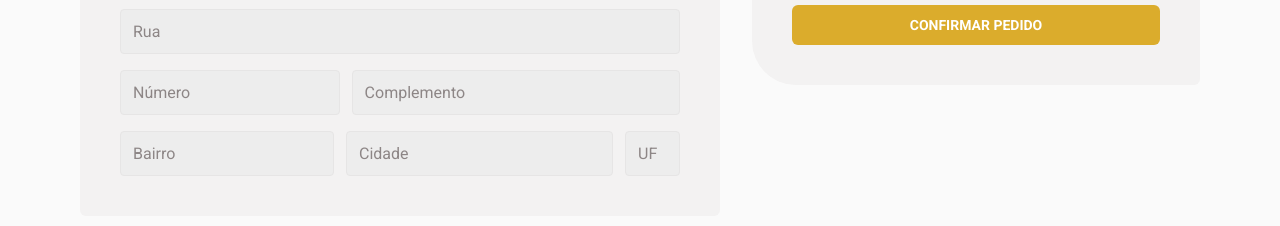
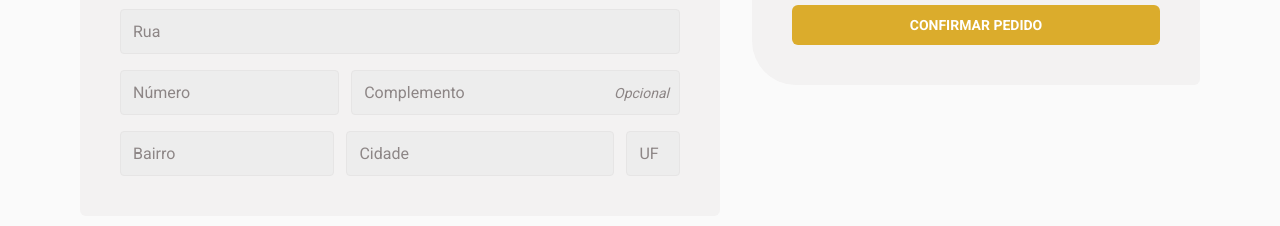
Before and after one commit to mfernandanll/coffee-delivery, a React (Vite) app: page /checkout in a window 1280 px wide. Shown: the part 345-571 px from the top of the page. Built offline with nearby package versions, Linux system fonts and the light colour scheme.

Commit message:
Adjusting validation form

```diff
--- a/src/pages/Checkout/index.tsx
+++ b/src/pages/Checkout/index.tsx
@@ -1,5 +1,5 @@
-import { Bank,  CreditCard, CurrencyDollar, MapPinLine, Money } from "@phosphor-icons/react";
-import { AddressContainer, AddressThreeCollums, AddressTwoCollums, CheckoutContainer, Form, InputWrapper, PaymentContainer, PaymentOption, PaymentOptions, Price, ShopCartContainer, Title, TotalContainer, HeaderTitle, HeaderSubTitle } from "./styles";
+import { Bank, CreditCard, CurrencyDollar, MapPinLine, Money } from "@phosphor-icons/react";
+import { AddressContainer, AddressThreeCollums, AddressTwoCollums, CheckoutContainer, Form, InputWrapper, PaymentContainer, PaymentOption, PaymentOptions, Price, ShopCartContainer, Title, TotalContainer, HeaderTitle, HeaderSubTitle, ErrorMessage, InputContent } from "./styles";
 import { useContext, useState } from "react";
 import { ShoppingCartListContext } from "../../contexts/ShoppingCartListContext";
 import { ShoppingCartCard } from "./ShoppingCartListCard";
@@ -19,14 +19,16 @@ const ordersShema = zod.object({
 });
 
 const shoppingDataSchema = zod.object({
-  cep: zod.string(),
-  street: zod.string(),
-  addressNumber: zod.string(),
+  cep: zod.number({ invalid_type_error: 'Informe o CEP' }),
+  street: zod.string().min(1, 'Informe a rua'),
+  addressNumber: zod.string().min(1, 'Informe o número'),
   complement: zod.string().optional(),
-  neighborhood: zod.string(),
-  city: zod.string(),
-  state: zod.string(),
-  paymentMethod: zod.string(),
+  neighborhood: zod.string().min(1, 'Informe o bairro'),
+  city: zod.string().min(1, 'Informe a cidade'),
+  state: zod.string().min(1, 'Informe a UF'),
+  paymentMethod: zod.enum(['credit', 'debit', 'money'], {
+    required_error: 'Informe um método de pagamento'
+  }),
   orders: zod.array(ordersShema),
   delivery: zod.number(),
   totalPrice: zod.number()
@@ -41,22 +43,14 @@ export function Checkout() {
 
   const shoppingDataForm = useForm<ShoppingFormData>({
     resolver: zodResolver(shoppingDataSchema),
-    defaultValues: {
-      cep: '',
-      street: '',
-      addressNumber: '',
-      complement: '',
-      neighborhood: '',
-      city: '',
-      state: '',
-      paymentMethod: 'credit',
-      orders: shoppingCartList,
-      delivery: 0,
-      totalPrice: 0
-    }
   })
 
-  const { handleSubmit, register, reset, setValue } = shoppingDataForm
+  const {
+    handleSubmit,
+    register,
+    reset,
+    setValue,
+    formState: { errors } } = shoppingDataForm
 
   const formatPrice = (price: number) => price.toFixed(2).replace('.', ',');
 
@@ -73,6 +67,10 @@ export function Checkout() {
   setValue('delivery', delivery);
 
   function handleCreateNewOrder(data: ShoppingFormData) {
+    if (shoppingCartList.length === 0) {
+      return alert('É preciso ter pelo menos um item no carrinho')
+    }
+
     createNewOrder(data)
     reset()
   }
@@ -98,16 +96,22 @@ export function Checkout() {
 
             <Form>
               <InputWrapper>
+                <InputContent>
                   <label htmlFor="cep" />
                   <input
-                  type="text"
+                    type="number"
                     id="cep"
                     placeholder="CEP"
-                  {...register('cep')}
+                    {...register('cep', { valueAsNumber: true })}
                   />
+                </InputContent>
+                {errors.cep?.message ? (
+                  <ErrorMessage role="alert">{errors.cep.message}</ErrorMessage>
+                ) : null}
               </InputWrapper>
 
               <InputWrapper>
+                <InputContent>
                   <label htmlFor="street" />
                   <input
                     type="text"
@@ -115,10 +119,15 @@ export function Checkout() {
                     placeholder="Rua"
                     {...register('street')}
                   />
+                </InputContent>
+                {errors.street?.message ? (
+                  <ErrorMessage role="alert">{errors.street.message}</ErrorMessage>
+                ) : null}
               </InputWrapper>
 
               <AddressTwoCollums>
                 <InputWrapper>
+                  <InputContent>
                     <label htmlFor="addressNumber" />
                     <input
                       type="text"
@@ -126,9 +135,14 @@ export function Checkout() {
                       placeholder="Número"
                       {...register('addressNumber')}
                     />
+                  </InputContent>
+                  {errors.addressNumber?.message ? (
+                    <ErrorMessage role="alert">{errors.addressNumber.message}</ErrorMessage>
+                  ) : null}
                 </InputWrapper>
 
                 <InputWrapper>
+                  <InputContent>
                     <label htmlFor="complement" />
                     <input
                       type="text"
@@ -136,11 +150,17 @@ export function Checkout() {
                       placeholder="Complemento"
                       {...register('complement')}
                     />
+                    <span>Opcional</span>
+                  </InputContent>
+                  {errors.complement?.message ? (
+                    <ErrorMessage role="alert">{errors.complement.message}</ErrorMessage>
+                  ) : null}
                 </InputWrapper>
               </AddressTwoCollums>
 
               <AddressThreeCollums>
                 <InputWrapper>
+                  <InputContent>
                     <label htmlFor="neighborhood" />
                     <input
                       type="text"
@@ -148,9 +168,14 @@ export function Checkout() {
                       placeholder="Bairro"
                       {...register('neighborhood')}
                     />
+                  </InputContent>
+                  {errors.neighborhood?.message ? (
+                    <ErrorMessage role="alert">{errors.neighborhood.message}</ErrorMessage>
+                  ) : null}
                 </InputWrapper>
 
                 <InputWrapper>
+                  <InputContent>
                     <label htmlFor="city" />
                     <input
                       type="text"
@@ -158,9 +183,14 @@ export function Checkout() {
                       placeholder="Cidade"
                       {...register('city')}
                     />
+                  </InputContent>
+                  {errors.city?.message ? (
+                    <ErrorMessage role="alert">{errors.city.message}</ErrorMessage>
+                  ) : null}
                 </InputWrapper>
 
                 <InputWrapper>
+                  <InputContent>
                     <label htmlFor="state" />
                     <input
                       type="text"
@@ -168,6 +198,10 @@ export function Checkout() {
                       placeholder="UF"
                       {...register('state')}
                     />
+                  </InputContent>
+                  {errors.state?.message ? (
+                    <ErrorMessage role="alert">{errors.state.message}</ErrorMessage>
+                  ) : null}
                 </InputWrapper>
               </AddressThreeCollums>
             </Form>
@@ -208,7 +242,13 @@ export function Checkout() {
                 <Money size={22} />
                 <span>Dinheiro</span>
               </PaymentOption>
+
             </PaymentOptions>
+            {errors.paymentMethod?.message ? (
+              <ErrorMessage role="alert">
+                {errors.paymentMethod.message}
+              </ErrorMessage>
+            ) : null}
           </PaymentContainer>
         </div>
 
--- a/src/pages/Checkout/styles.ts
+++ b/src/pages/Checkout/styles.ts
@@ -75,12 +75,23 @@ export const Form = styled.div`
 `
 
 export const InputWrapper = styled.div`
+  display: flex;
+  flex-direction: column;
+  gap: 0.5rem;
+
+`
+
+export const InputContent = styled.div`
   color: ${(props) => props.theme['gray-700']};
   background-color: ${(props) => props.theme['gray-300']};
 
-
   border: 1px solid ${(props) => props.theme['gray-400']};
   border-radius: 4px;
+
+  display: flex;
+  align-items: center;
+
+  position: relative;
 
   input {
     background: transparent;
@@ -93,6 +104,28 @@ export const InputWrapper = styled.div`
   input::placeholder{
     color: ${(props) => props.theme['gray-600']};
   }
+
+  input#complement {
+    padding-right: 4.25rem;
+  }
+
+  span {
+    position: absolute;
+    top: 50%;
+    right: 10px;
+    transform: translateY(-50%);
+    color: ${(props) => props.theme['gray-600']};
+    font-size: 0.875rem;
+    line-height: 130%;
+    font-style: italic;
+    pointer-events: none;
+  }
+`
+
+export const ErrorMessage = styled.p`
+  font-size: 0.75rem;
+  font-weight: 400;
+  color: red;
 
 `
 
@@ -145,6 +178,10 @@ export const PaymentContainer = styled(BaseContainer)`
       display: flex;
       flex-direction: column;
     }
+  }
+
+  > p {
+    margin-top: 0.5rem;
   }
 `
 
```
Lines whose indentation alone changed are shown as unchanged.
